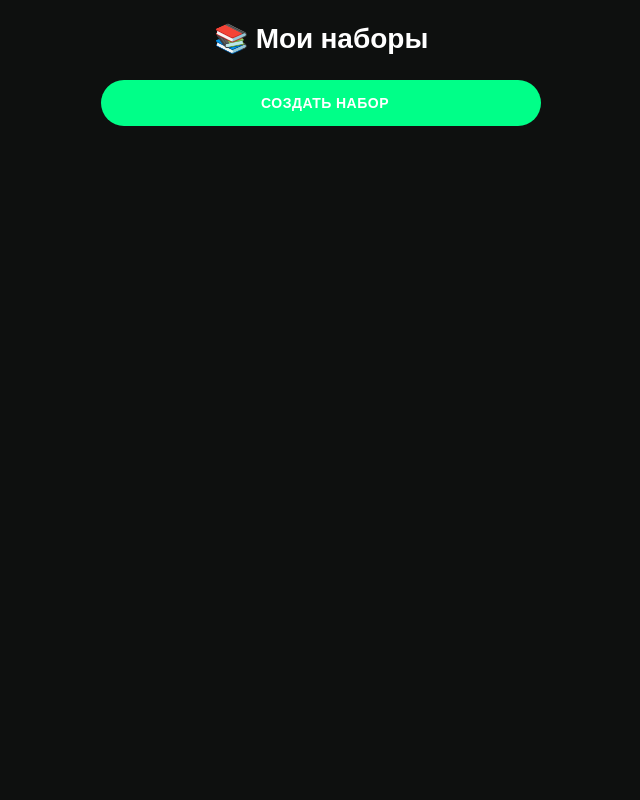
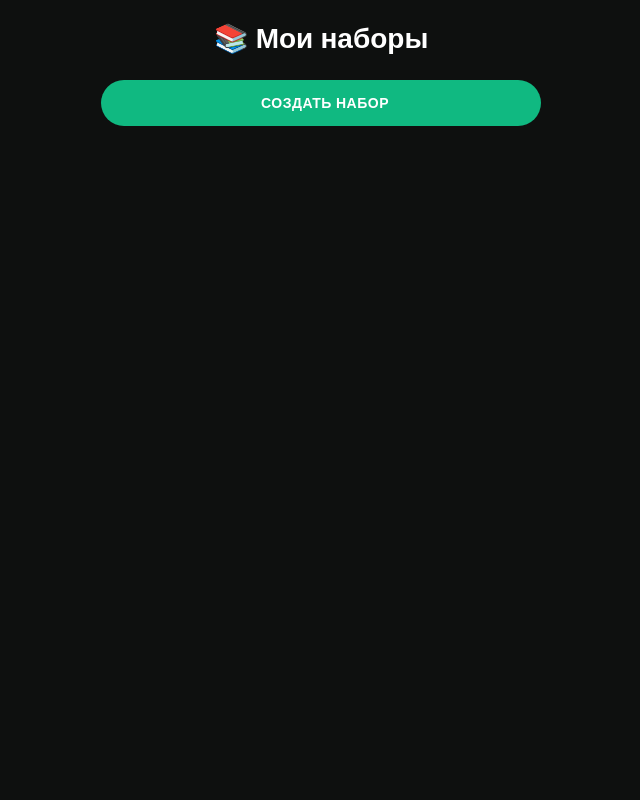
Before and after one commit to PobedazaNami/sprache_motivator, a Python web app: template bot/webapp/templates/flashcards.html in a window 1280 px wide. Shown: the whole page, without its empty margins (319-959 px from the left). Run offline with Jinja, Linux system fonts and the light colour scheme; the template is opened without the code that fills it, so the values that code supplies are empty; some libraries are stand-ins or nearby versions.

Commit message:
Style: GSAP buttons, bigger card, readable green

```diff
--- a/bot/webapp/static/css/flashcards.css
+++ b/bot/webapp/static/css/flashcards.css
@@ -4,8 +4,8 @@
     /* Core Theme */
     --bg-color: #0e100f;
     --text-color: #ffffff;
-    --accent-color: #00ff88; /* Premium Green */
-    --accent-glow: rgba(0, 255, 136, 0.4);
+    --accent-color: #10b981; /* Emerald Green - More Readable */
+    --accent-glow: rgba(16, 185, 129, 0.4);
     --secondary-bg: rgba(255, 255, 255, 0.1);
     --card-surface: rgba(255, 255, 255, 0.05);
     --card-border: rgba(255, 255, 255, 0.1);
@@ -14,18 +14,18 @@
     --font-heading: 'Space Grotesk', sans-serif;
     --font-body: 'Inter', sans-serif;
 
-    /* Layout */
-    --card-width: 300px;
-    --card-height: 450px;
-    --border-radius: 20px;
+    /* Layout - INCREASED SIZES */
+    --card-width: 320px;
+    --card-height: 520px;
+    --border-radius: 24px;
     --btn-radius: 100px; /* Pill shape */
 }
 
-/* Specific media query for smaller/shorter screens to prevent scroll */
+/* Specific media query for smaller/shorter screens */
 @media (max-height: 750px) {
     :root {
-        --card-height: 380px;
-        --card-width: 260px;
+        --card-height: 440px;
+        --card-width: 280px;
     }
     #study-screen {
         gap: 8px;
@@ -33,8 +33,8 @@
 }
 @media (max-height: 600px) {
     :root {
-        --card-height: 300px;
-        --card-width: 220px;
+        --card-height: 340px;
+        --card-width: 240px;
     }
 }
 
--- a/bot/webapp/static/js/flashcards.js
+++ b/bot/webapp/static/js/flashcards.js
@@ -640,16 +640,53 @@ document.getElementById('flashcard').addEventListener('touchend', (e) => {
     }
 }, { passive: true });
 
+// GSAP Button Animations
+function initButtonAnimations() {
+    const btns = document.querySelectorAll('.btn-nav-floating, .btn-full-width, .icon-btn');
+    btns.forEach(btn => {
+        // Hover
+        btn.addEventListener('mouseenter', () => {
+            if (!btn.disabled) {
+                gsap.to(btn, { scale: 1.05, duration: 0.3, ease: 'back.out(1.7)' });
+                // Add glow if it's a floating button
+                if (btn.classList.contains('btn-nav-floating')) {
+                    gsap.to(btn, { boxShadow: "0 0 20px var(--accent-color)", borderColor: "var(--accent-color)", color: "#fff", duration: 0.3 });
+                }
+            }
+        });
+
+        // Hover out
+        btn.addEventListener('mouseleave', () => {
+            gsap.to(btn, { scale: 1, duration: 0.3, ease: 'power2.out' });
+             if (btn.classList.contains('btn-nav-floating')) {
+                gsap.to(btn, { boxShadow: "0 4px 20px rgba(0,0,0,0.4)", borderColor: "rgba(255,255,255,0.1)", color: "var(--accent-color)", duration: 0.3 });
+            }
+        });
+
+        // Click press
+        btn.addEventListener('mousedown', () => {
+            if (!btn.disabled) gsap.to(btn, { scale: 0.95, duration: 0.1 });
+        });
+
+        // Click release
+        btn.addEventListener('mouseup', () => {
+            if (!btn.disabled) gsap.to(btn, { scale: 1.05, duration: 0.4, ease: 'elastic.out(1, 0.3)' });
+        });
+    });
+}
+
 // Initialize app
 async function init() {
     try {
         state.lang = await fetchUserLang();
         applyLocalization();
         await loadSets();
+        initButtonAnimations(); // Initialize animations
         showScreen('sets-screen');
         const loadingEl = document.getElementById('loading');
         if (loadingEl) loadingEl.remove();
     } catch (error) {
+        console.error(error);
         applyLocalization();
         showScreen('sets-screen');
         const loadingEl = document.getElementById('loading');
```
